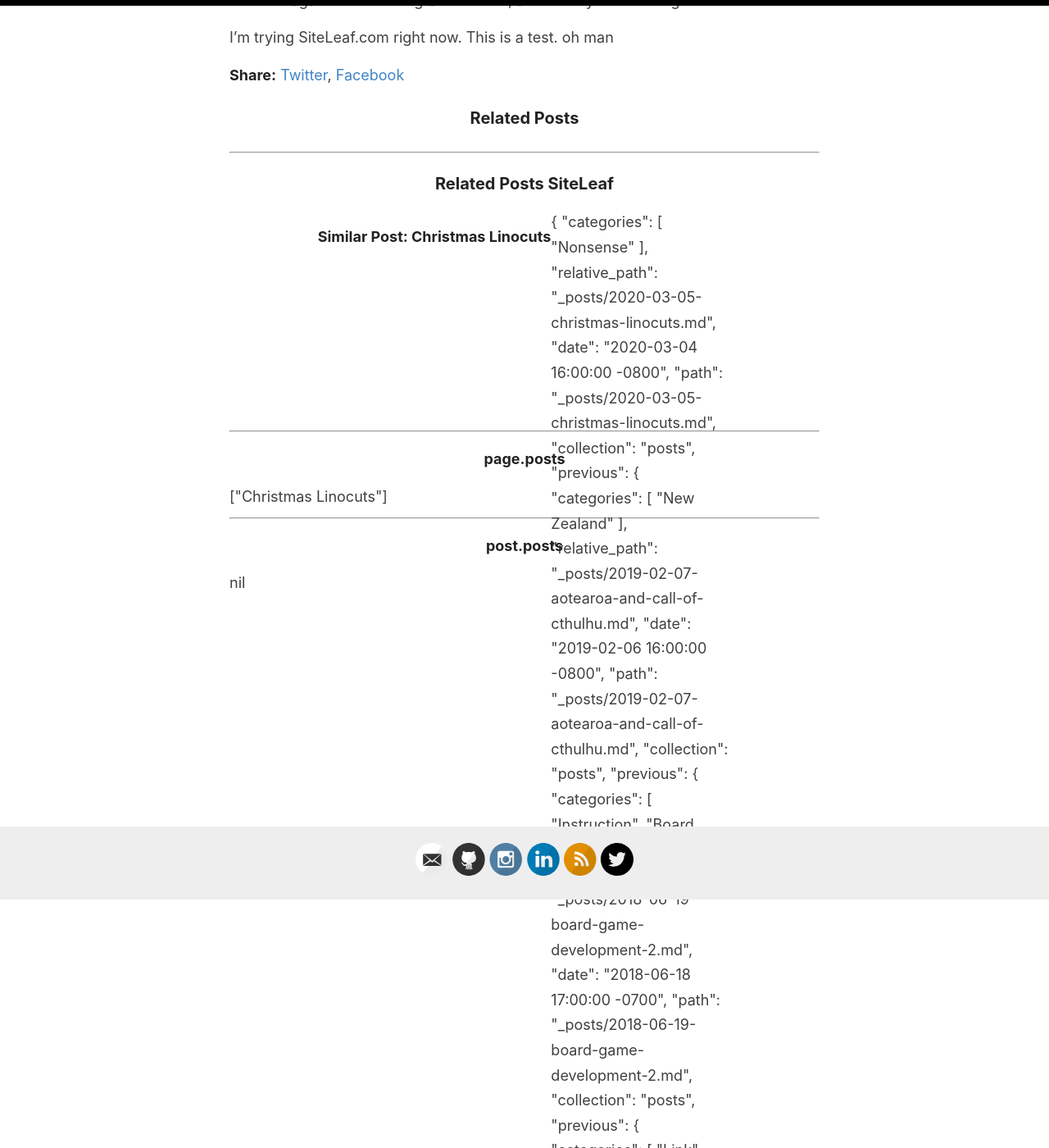
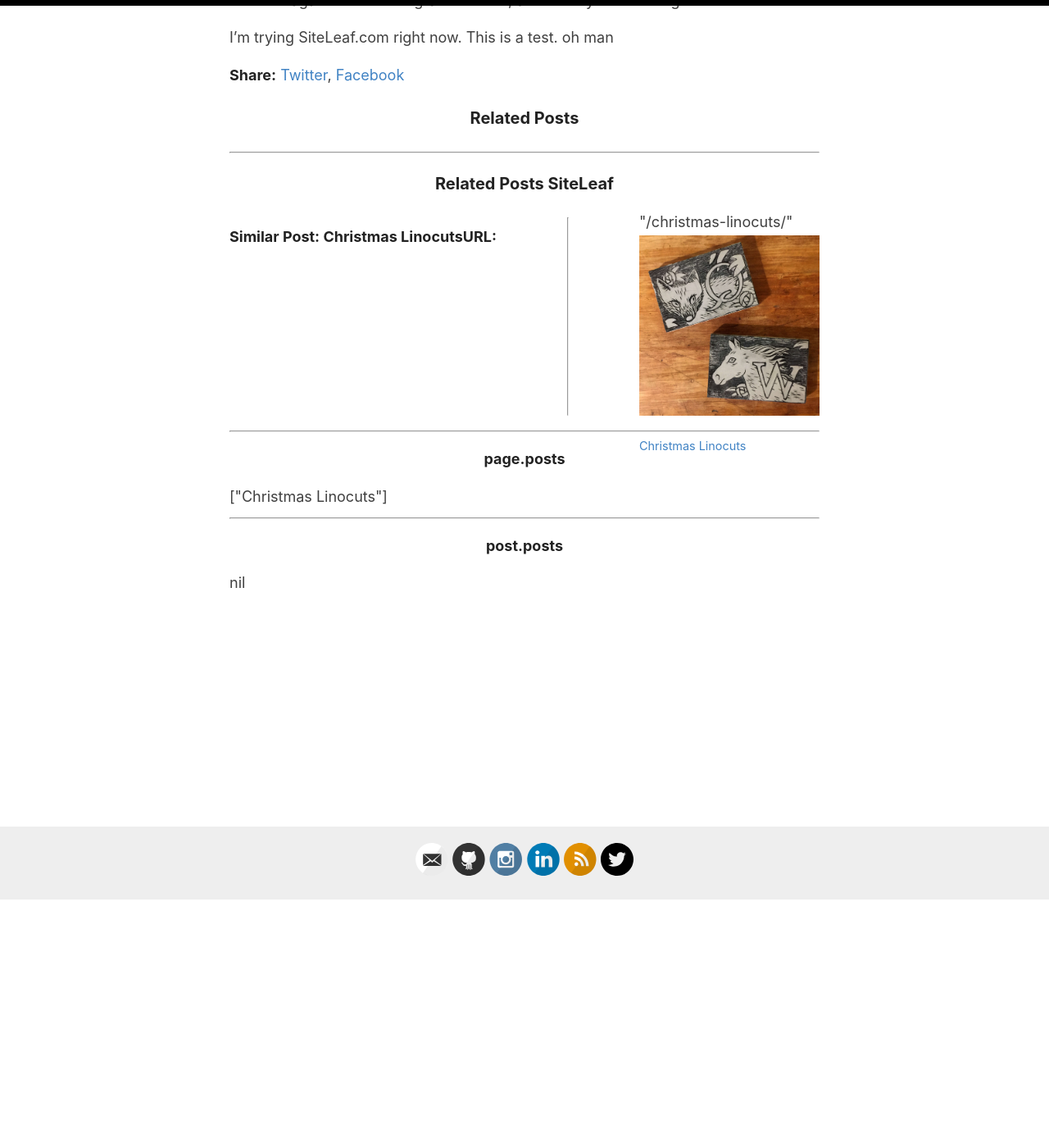
Before and after one commit to lucashaley/lucashaley.github.io, a Jekyll site: the page built from _posts/2023-04-20-goodbye-forestry-dot-io.markdown, in a window 1280 px wide and 1400 px high, scrolled down 303 px. Shown: the whole window at 82% size. Built offline with Jekyll 4.4.1, drawn with Linux system fonts in a browser that asks for light colours; some of the changed text lies outside the part shown.

Commit message:
Update post.html

```diff
--- a/_layouts/post.html
+++ b/_layouts/post.html
@@ -59,9 +59,11 @@
     {% assign similar_posts = page.posts %}
     {% for similar_post in similar_posts %}
       <h5>Similar Post: {{ similar_post }}</h5>
+      <h5>URL: {{ similar_post.url }}</h5>
+      <hr />
       {% assign similar = site.posts | where: "title", similar_post | first %}
         <div style="display: block; width: 220px; height: 260px;">
-          {{ similar | inspect }}
+          {{ similar.url | inspect }}
           <a href="{{site.baseurl}}{{ similar.url }}">
             <img style="width: 220px; height: 220px;" src="{{ similar.splash | relative_url }}">
             <p style="font-size: 0.8em;">{{ similar.title }}</p>
```
